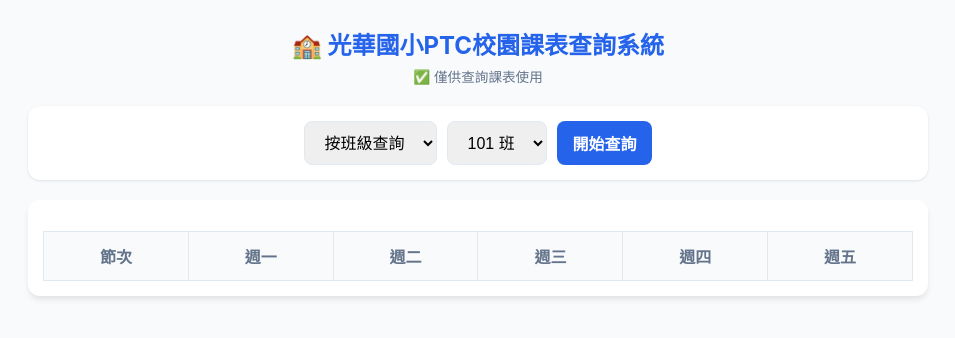
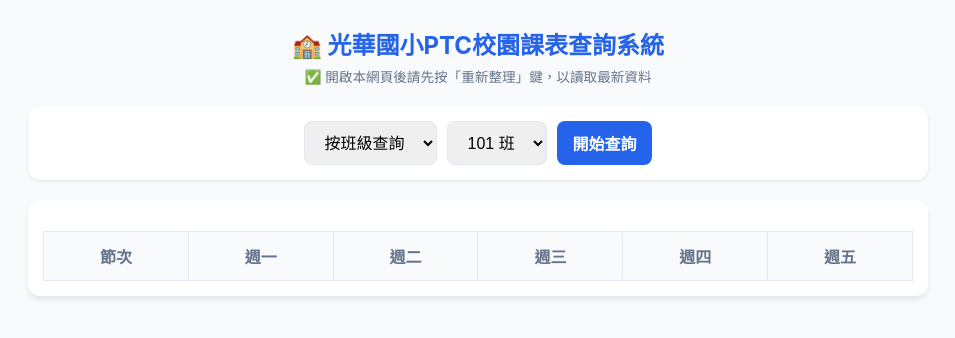
Before and after one commit to sir039/11402khpstime, a plain HTML site: page index.html in a window 1280 px wide. Shown: the whole page, without its empty margins (162-1117 px from the left). Drawn offline with Linux system fonts and the light colour scheme.

Commit message:
Update index.html

```diff
--- a/index.html
+++ b/index.html
@@ -213,7 +213,7 @@
         }
 
         timetableData = newData;
-        document.getElementById('statusMsg').innerHTML = "✅ 僅供查詢課表使用";
+        document.getElementById('statusMsg').innerHTML = "✅ 開啟本網頁後請先按「重新整理」鍵，以讀取最新資料";
         updateOptions();
     }
 
```
